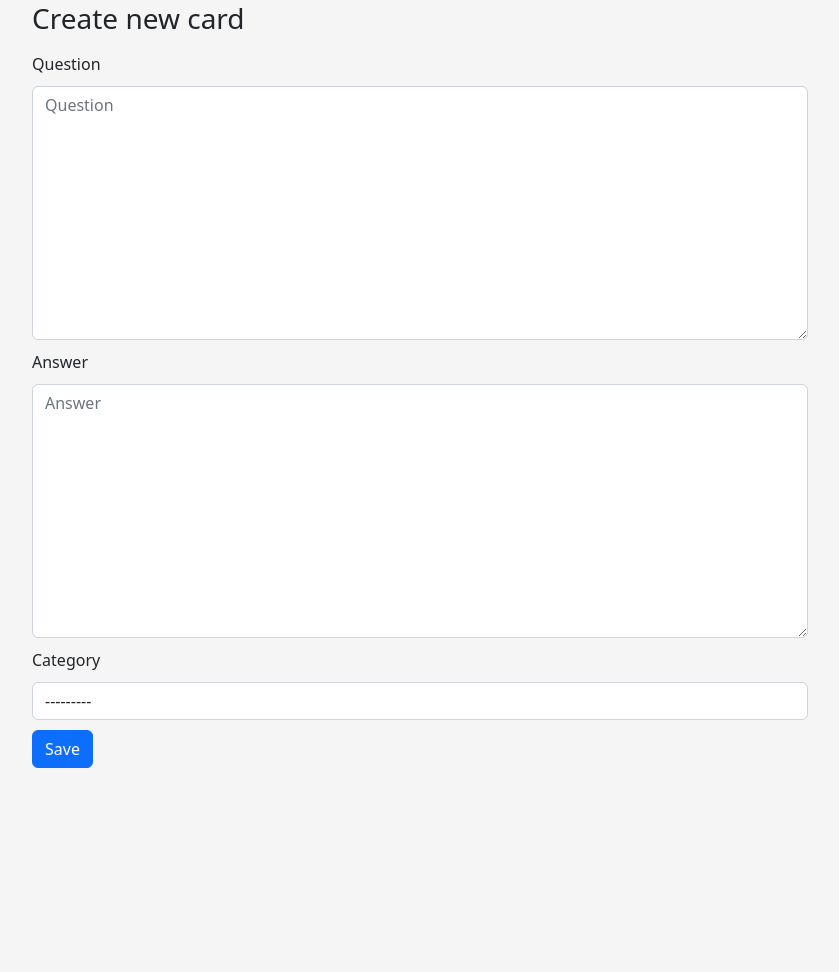
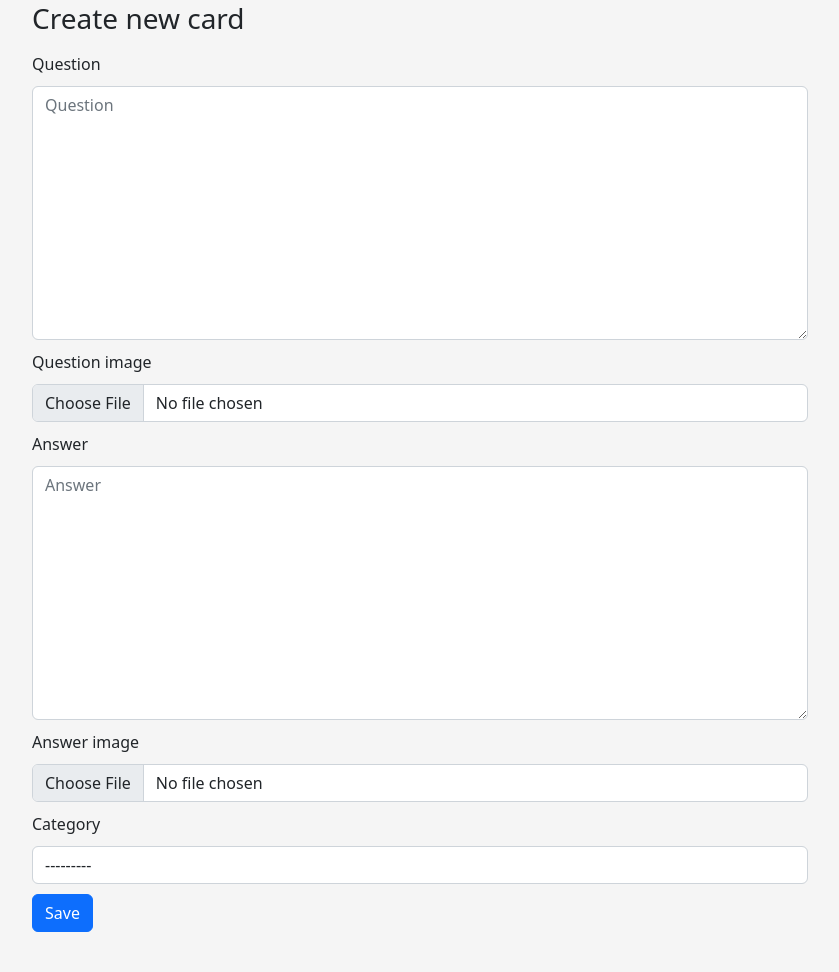
Before and after one commit to vladislv31/django-space-repetition-app, a Django app: page /new-card/ in a window 1280 px wide. Shown: the part 124-1096 px from the top of the page, without its empty margins (220-1059 px from the left). Before the commit the page ends 892 px from the top, so only its background shows below. Run offline with Django 4.2, Linux system fonts and the light colour scheme; the visitor is signed in with stand-in values (Sample User, id 1); data that the repository does not hold is empty; some libraries are stand-ins or nearby versions.

Commit message:
attaching images to cards

```diff
--- a/app/forms.py
+++ b/app/forms.py
@@ -24,7 +24,7 @@ class AddCategoryForm(forms.ModelForm):
 class AddCardForm(forms.ModelForm):
     class Meta:
         model = Card
-        fields = ['question', 'answer', 'category']
+        fields = ['question', 'question_image', 'answer', 'answer_image', 'category']
 
     def __init__(self, user, *args, **kwargs):
         super(AddCardForm, self).__init__(*args, **kwargs)
--- a/app/models.py
+++ b/app/models.py
@@ -26,6 +26,8 @@ class Card(models.Model):
 
     question = models.TextField()
     answer = models.TextField()
+    question_image = models.ImageField(upload_to='images/', null=True, blank=True)
+    answer_image = models.ImageField(upload_to='images/', null=True, blank=True)
     started_date = models.DateField(auto_now_add=True)
     last_repeated_date = models.DateField(auto_now_add=True)
     before_repeat_days = models.IntegerField(default=0)
--- a/app/templates/app/add_card.html
+++ b/app/templates/app/add_card.html
@@ -6,7 +6,7 @@
 {% include 'app/includes/navbar.html' %}
 
 <div class="create-card-form">
-    <form method="POST" class="form" novalidate>
+    <form method="POST" class="form" enctype="multipart/form-data" novalidate>
         <h1 class="h3 mb-3 fw-normal">Create new card</h1>
         {% csrf_token %}
         {% include 'app/includes/form.html' with form=form form_type='group' %}
--- a/app/templates/app/learn.html
+++ b/app/templates/app/learn.html
@@ -8,12 +8,18 @@
     {% if card %}
         <h3>Question</h3>
         <p class="question">{{ card.question }}</p>
+		{% if card.question_image %}
+		<p><img class="w-100" src="{{ card.question_image.url }}"></p>
+		{% endif %}
         <div class="show-question-block">
             <button class="btn btn-primary" id="show-answer">Show answer</button>
         </div>
         <div class="answer-block">
             <h3>Answer</h3>
             <p>{{ card.answer }}</p>
+			{% if card.answer_image %}
+			<p><img class="w-100" src="{{ card.answer_image.url }}"></p>
+			{% endif %}
             <p>How hard it was to remember?</p>
             <form action="" method="POST">
                 {% csrf_token %}
--- a/app/urls.py
+++ b/app/urls.py
@@ -1,3 +1,5 @@
+from django.conf import settings
+from django.conf.urls.static import static
 from django.urls import path
 from . import views
 
@@ -13,3 +15,6 @@ urlpatterns = [
     path('category/<int:category_id>', views.single_category_view, name='single_category'),
     path('delete-category/<int:category_id>', views.delete_category_view, name='delete_category'),
 ]
+
+if settings.DEBUG:
+    urlpatterns += static(settings.MEDIA_URL, document_root=settings.MEDIA_ROOT)
--- a/app/views.py
+++ b/app/views.py
@@ -89,7 +89,7 @@ def single_category_view(request, category_id):
 @login_required
 def add_new_card_view(request):
     if request.method == 'POST':
-        form = AddCardForm(request.user, request.POST)
+        form = AddCardForm(request.user, request.POST, request.FILES)
         if form.is_valid():
             card = form.save(commit=False)
 
--- a/django_spaced_repetition_app/settings.py
+++ b/django_spaced_repetition_app/settings.py
@@ -139,6 +139,9 @@ USE_TZ = True
 
 STATIC_URL = 'static/'
 
+MEDIA_URL = '/media/'
+MEDIA_ROOT = BASE_DIR / 'media/'
+
 # Default primary key field type
 # https://docs.djangoproject.com/en/4.1/ref/settings/#default-auto-field
 
--- a/pyproject.toml
+++ b/pyproject.toml
@@ -12,6 +12,7 @@ psycopg2-binary = "^2.9.3"
 django-widget-tweaks = "^1.4.12"
 django-debug-toolbar = "^3.6.0"
 django-mptt = "^0.13.4"
+Pillow = "^9.2.0"
 
 [tool.poetry.dev-dependencies]
 flake8 = "^5.0.4"
```
Also changed, not shown: app/migrations/0009_alter_card_category.py (added), app/migrations/0010_card_answer_image_card_question_image.py (added), 2 other files.
